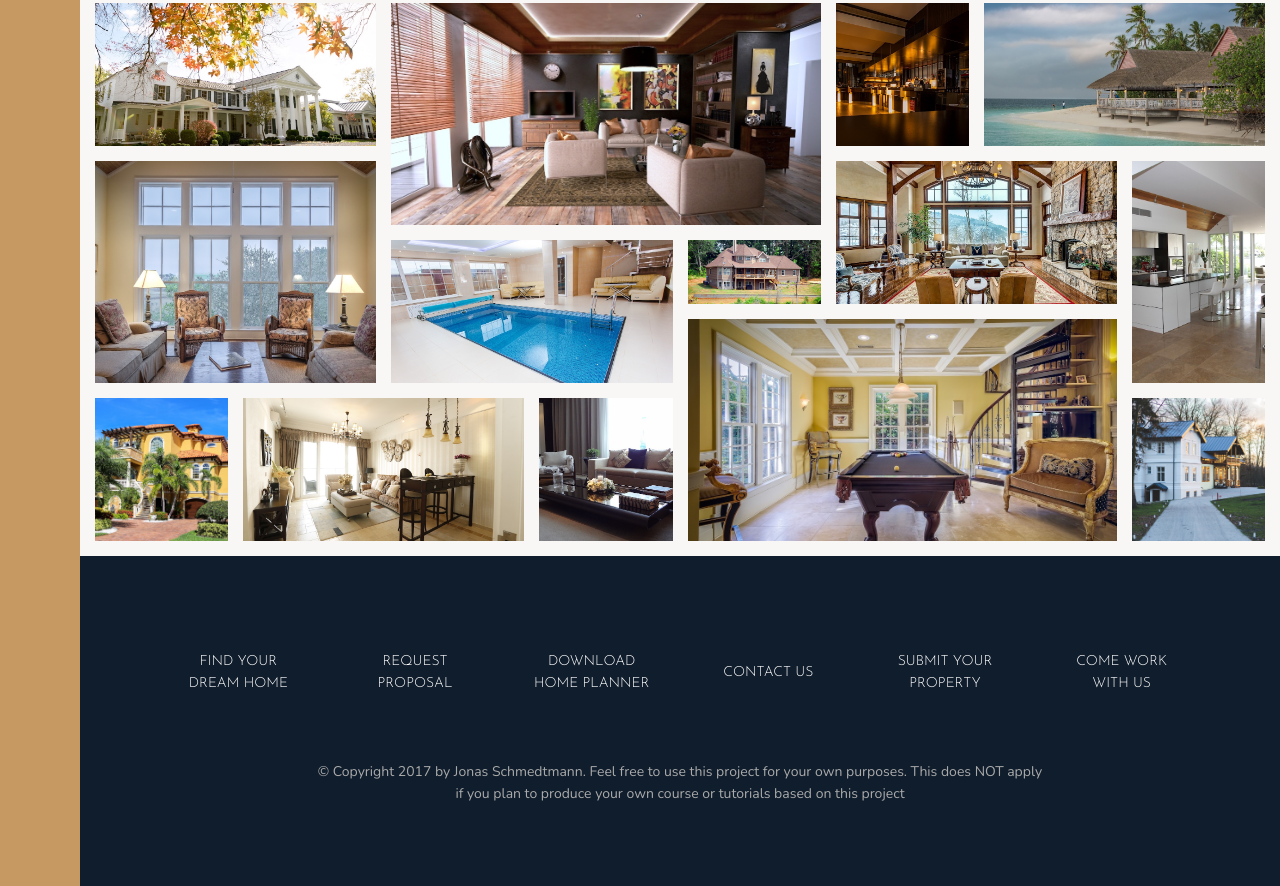
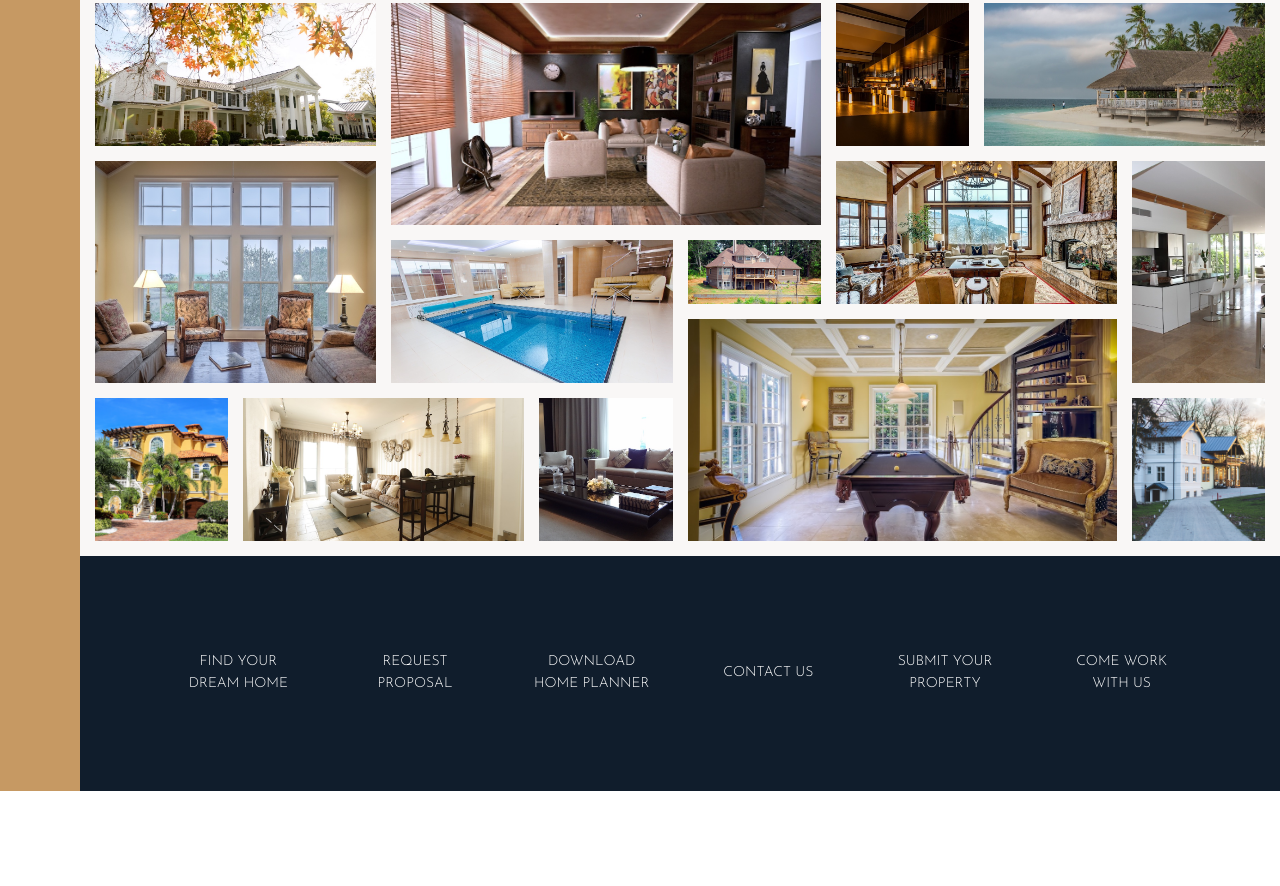
Before and after one commit to tomkent321/nexter, a website: page index.html in a window 1280 px wide. Shown: the part 3169-4055 px from the top of the page. After the commit the page ends 3960 px from the top, so only its background shows below. Drawn offline with nearby package versions, Linux system fonts and the light colour scheme.

Commit message:
footer text

```diff
--- a/index.html
+++ b/index.html
@@ -460,11 +460,7 @@
           <a href="#" class="nav__link">Come work with us</a>
         </li>
       </ul>
-      <p class="copyright">
-        &copy; Copyright 2017 by Jonas Schmedtmann. Feel free to use this
-        project for your own purposes. This does NOT apply if you plan to
-        produce your own course or tutorials based on this project
-      </p>
+
     </footer>
   </body>
 </html>
```
